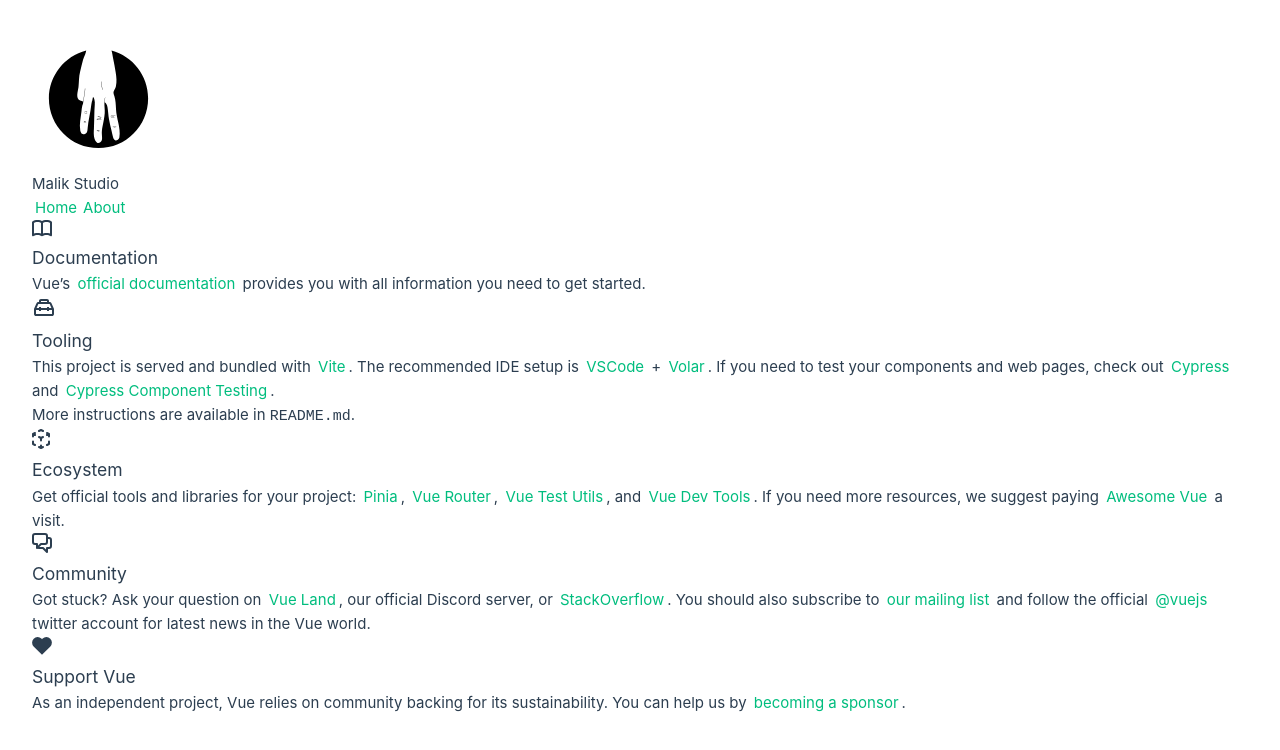
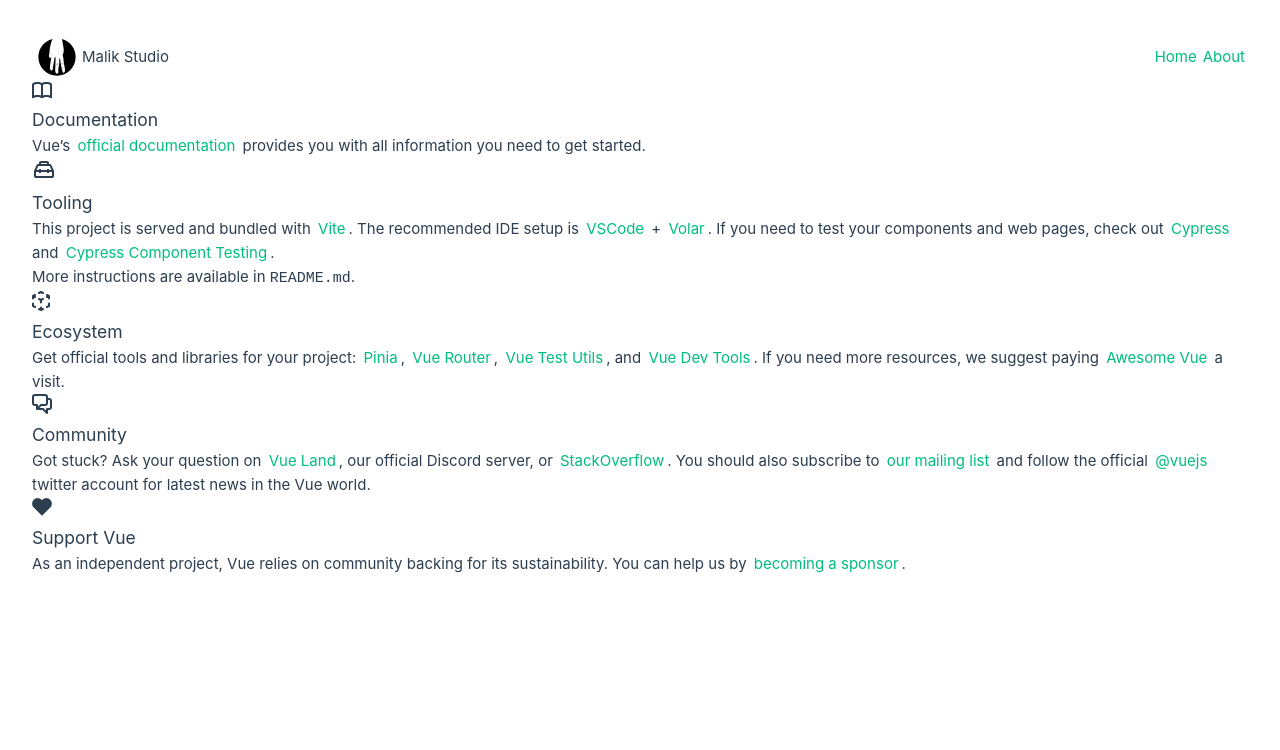
Before and after one commit to malik-studio/malik-studio_client, a Vue app: page / in a window 1280 px wide. Shown: the top 750 px of the page. Built offline with nearby package versions, Linux system fonts and the light colour scheme.

Commit message:
style
header

```diff
--- a/src/App.vue
+++ b/src/App.vue
@@ -5,7 +5,7 @@
 
 <template>
   <header>
-    <div class="wrapper">
+    <div class="header-container">
       <HelloWorld logoContent="Malik Studio"/>
 
       <nav>
@@ -17,3 +17,12 @@
 
   <RouterView />
 </template>
+
+<style>
+.header-container {
+  display: flex;
+  flex-flow: row nowrap;
+  align-items: center;
+  justify-content: space-between;
+}
+</style>
--- a/src/components/HelloWorld.vue
+++ b/src/components/HelloWorld.vue
@@ -6,8 +6,21 @@
 </script>
 
 <template>
-  <div class="greetings">
-    <img src="../assets/icon/logo_icon_xs_black_svg.svg" alt="malik studio hand logo icon"/>
+  <div class="logo_container">
+    <img src="../assets/icon/logo_icon_xs_black_svg.svg" alt="malik studio hand logo icon" class="logo_image"/>
     <p>{{ logoContent }}</p>
   </div>
 </template>
+
+<style>
+.logo_container {
+  display: flex;
+  flex-flow: row nowrap;
+  align-items: center;
+}
+
+.logo_image {
+  width: 50px;
+  height: 50px;
+}
+</style>
```
